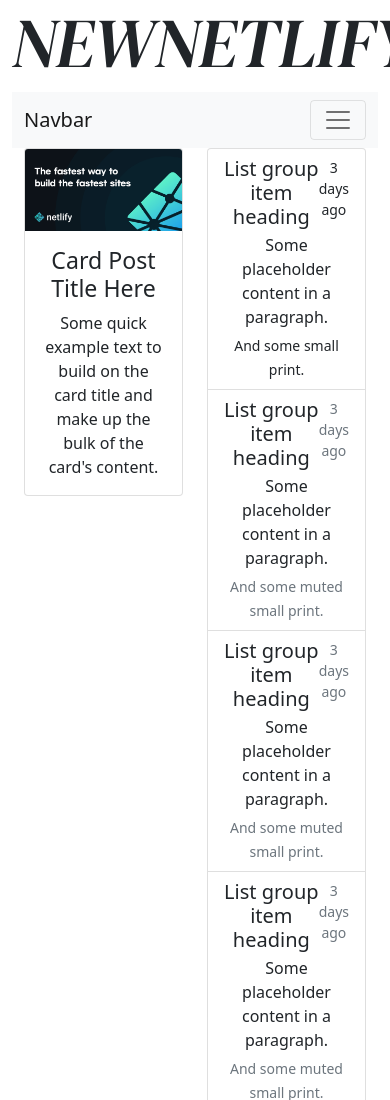
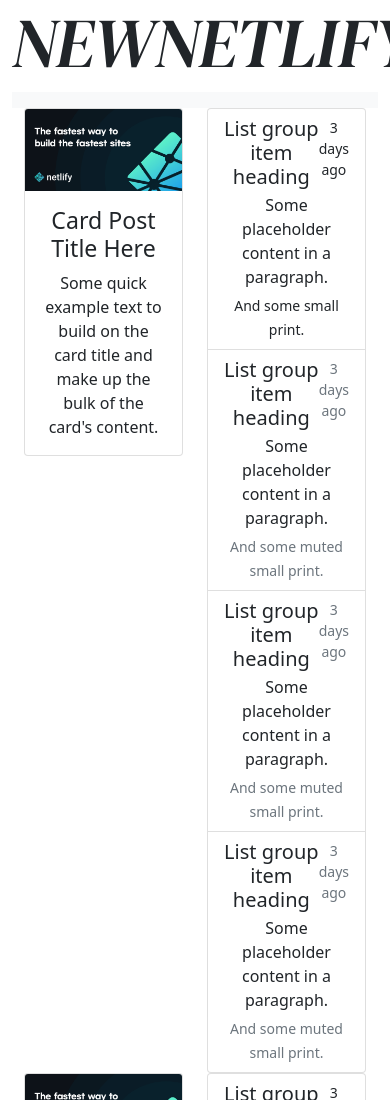
Before and after one commit to danielsacramanto/NEWNETLIFY, a plain HTML site: page index.html in a window 390 px wide. Shown: the top 1100 px of the page. Drawn offline with nearby package versions, Linux system fonts and the light colour scheme.

Commit message:
Update index.html

```diff
--- a/index.html
+++ b/index.html
@@ -29,19 +29,15 @@
 
 <nav class="navbar navbar-expand-lg navbar-light bg-light">
   <div class="container-fluid">
-    <a class="navbar-brand" href="#">Navbar</a>
-    <button class="navbar-toggler" type="button" data-bs-toggle="collapse" data-bs-target="#navbarNavAltMarkup" aria-controls="navbarNavAltMarkup" aria-expanded="false" aria-label="Toggle navigation">
-      <span class="navbar-toggler-icon"></span>
-    </button>
     <div class="collapse navbar-collapse" id="navbarNavAltMarkup">
-      <center>
+
         <div class="navbar-nav">
         <a class="nav-link" href="#">HOME</a>
         <a class="nav-link" href="#">TECHNOLOGY</a>
         <a class="nav-link" href="#">ENTERTAINMENT</a>
         <a class="nav-link" href="#">SPORTS</a>
        </div>
-      </center>
+
     </div>
   </div>
 </nav>
```
